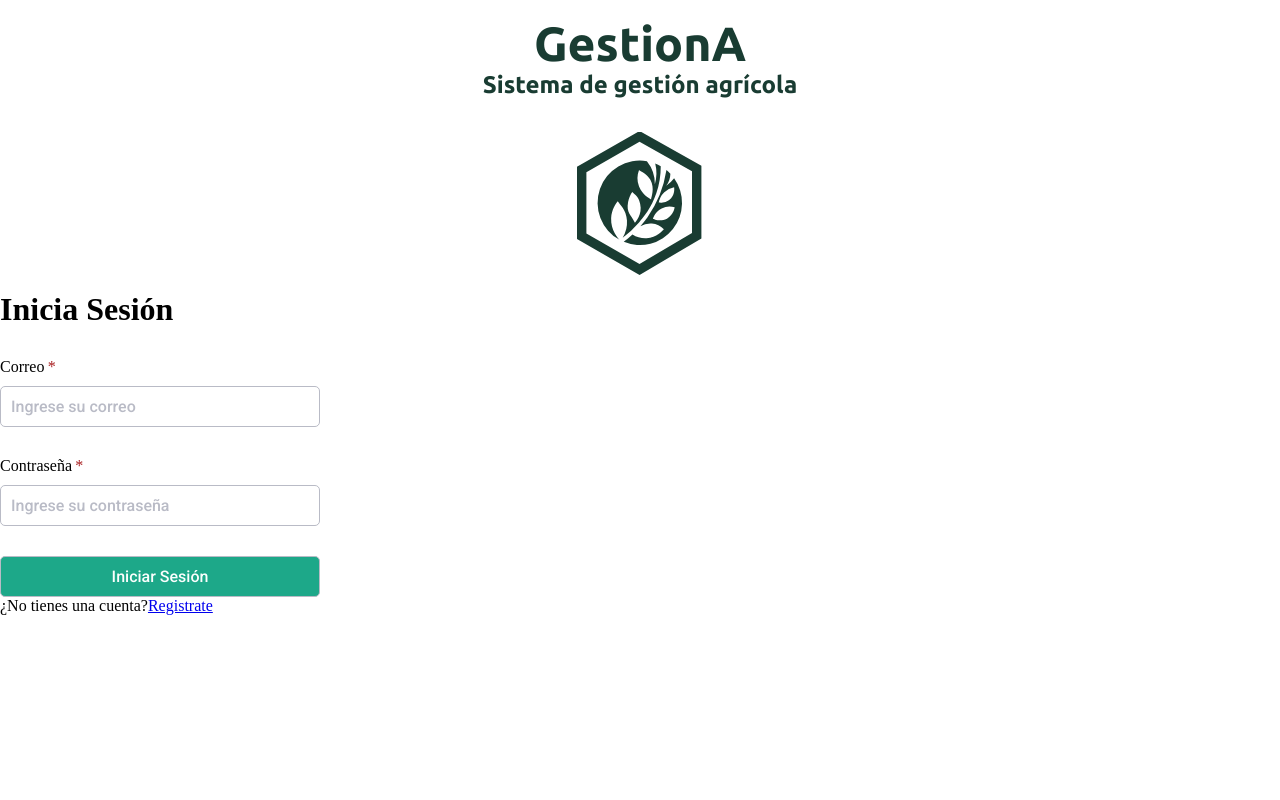
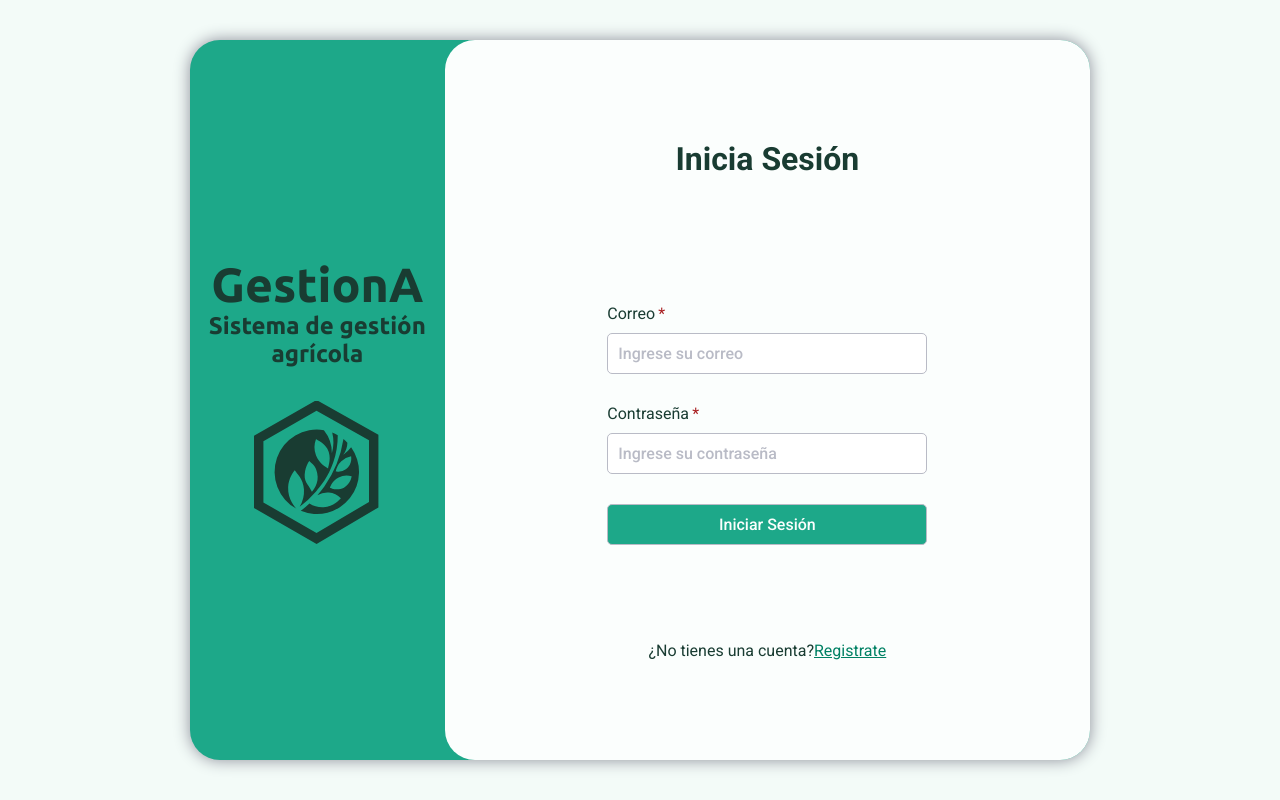
Before and after one commit to LeoRincon/frontend-gestiona, a React (Vite) app: page / in a window 1280 px wide. Built offline with nearby package versions, Linux system fonts and the light colour scheme.

Commit message:
Add login styles and structure to enhance user interface

```diff
--- a/src/views/login.css
+++ b/src/views/login.css
@@ -0,0 +1,75 @@
+/* Autenticación */
+
+.view {
+  background-color: var(--accent-background-2);
+  color: var(--accent-text-2);
+  font-family: var(--roboto);
+  font-size: var(--body-text);
+  height: 100vh;
+  width: 100vw;
+}
+a {
+  color: var(--accent-text-1);
+}
+
+a:visited {
+  color: var(--accent-color);
+}
+.view,
+.container,
+.container__cardform{
+  align-items: center;
+  display: flex;
+  justify-content: center;
+}
+
+.container,
+.container__cardform {
+  border-radius: 30px;
+}
+
+.container__cardform {
+  height: 100%;
+  flex-direction: column;
+}
+
+.container {
+  background-color: var(--accent-color);
+  height: clamp(400px, 90%, 820px);
+  max-width: 900px;
+  min-width: min-content;
+  width: 80%;
+  flex-direction: row;
+  box-shadow: 0 0 1rem var(--gray-color);
+  justify-content: center;
+  text-align: center;
+}
+
+.container__cardform {
+  background-color: var(--accent-background-1);
+  flex: 2;
+  justify-content: center;
+  padding: 100px;
+  box-sizing: border-box;
+  gap: 50px;
+}
+
+.cardform__title {
+  font-size: var(--heading-1);
+  font-weight: var(--bold);
+}
+
+.slogan__logo {
+  aspect-ratio: 1;
+  width: 9rem;
+  margin-top: 3rem;
+}
+
+@media (max-width: 500px) {
+  .container__cardform {
+    width: 100vw;
+    height: 100vh;
+    padding: 50px 0;
+    min-width: 400px;
+  }
+}
--- a/src/views/login.jsx
+++ b/src/views/login.jsx
@@ -1,17 +1,24 @@
 import { AuthHeader } from "./components/AuthHeader";
 import { FormLogin } from "./components/FormLogin";
 
+import "./login.css";
+
 export const Login = () => {
   return (
-    <div className="container">
+    <div className="view">
+      <div className="container">
         <AuthHeader />
         <main className="container__cardform">
-            <h1 className="cardform__title">Inicia Sesión</h1>
-            <FormLogin />
-            <p className="cardform__text">¿No tienes una cuenta?
-                <a href="./sign-up.html" className="card_form__text--link">Registrate</a>
-            </p>
+          <h1 className="cardform__title">Inicia Sesión</h1>
+          <FormLogin />
+          <p className="cardform__text">
+            ¿No tienes una cuenta?
+            <a href="./sign-up.html" className="card_form__text--link">
+              Registrate
+            </a>
+          </p>
         </main>
+      </div>
     </div>
-  )
-}
+  );
+};
```
